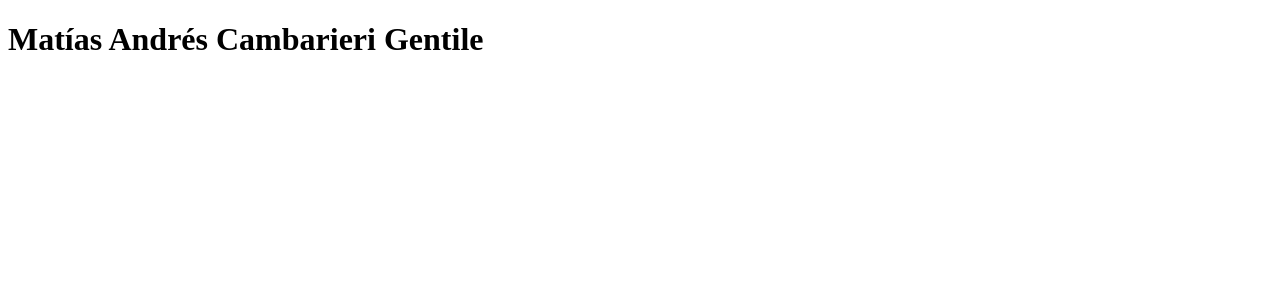
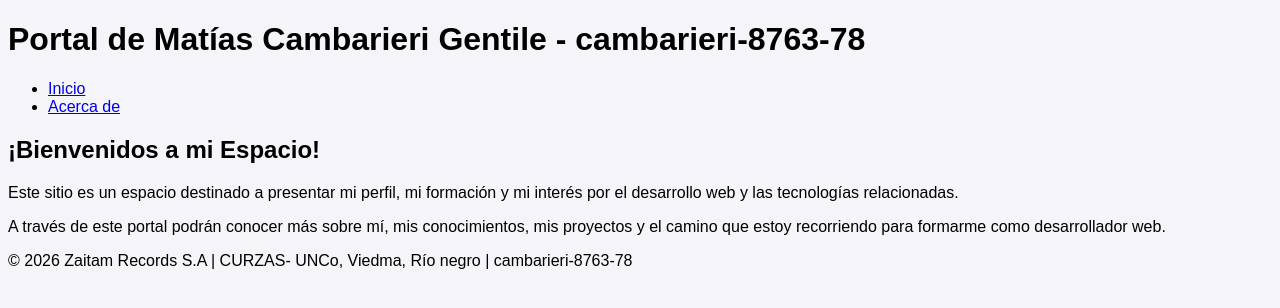
Before and after one commit to zaitamu/peylw-2026-practicos-cambarieri-8763-78, a plain HTML site: page index.html in a window 1280 px wide. Drawn offline with Linux system fonts and the light colour scheme.

Commit message:
TP2: Estructuras HTML y vinculacion de estilos

```diff
--- a/index.html
+++ b/index.html
@@ -1,5 +1,38 @@
 <!DOCTYPE html>
-<h1>
-    Matías Andrés Cambarieri Gentile
-    <!--token: cambarieri-8763-78-->
-</h1>
+<html lang="es"></html>
+<head>
+    <meta charset="UTF-8">
+    <meta name="viewport" content="width=device width, initial-scale=1.0">
+    <link rel="stylesheet" href="styles.css">
+    <title>Página de inicio</title>
+</head>
+<body>
+    <!--TOKEN ALUMNO: cambarieri-8763-78-->
+    <header>
+        <h1>
+            Portal de Matías Cambarieri Gentile - cambarieri-8763-78
+        </h1>
+    </header>
+    <nav>
+        <ul>
+            <li><a href="index.html">Inicio</a></li>
+            <li><a href="acercade.html">Acerca de</a></li>
+        </ul>
+    </nav>
+    <main>
+        <section>
+            <h2>
+                ¡Bienvenidos a mi Espacio!
+            </h2>
+            <p>
+                Este sitio es un espacio destinado a presentar mi perfil, mi formación y mi interés por el desarrollo web y las tecnologías relacionadas.
+            </p>
+            <p>
+                A través de este portal podrán conocer más sobre mí, mis conocimientos, mis proyectos y el camino que estoy recorriendo para formarme como desarrollador web.
+            </p>
+        </section>
+    </main>
+    <footer>
+        © 2026 Zaitam Records S.A | CURZAS- UNCo, Viedma, Río negro | cambarieri-8763-78
+    </footer>
+</body>
--- /dev/null
+++ b/styles.css
@@ -0,0 +1,4 @@
+body {
+    font-family: sans-serif;
+    background-color: #f4f4f9;
+}
```
Also changed, not shown: acercade.html (added, +41 -0 lines), 3 other files.
